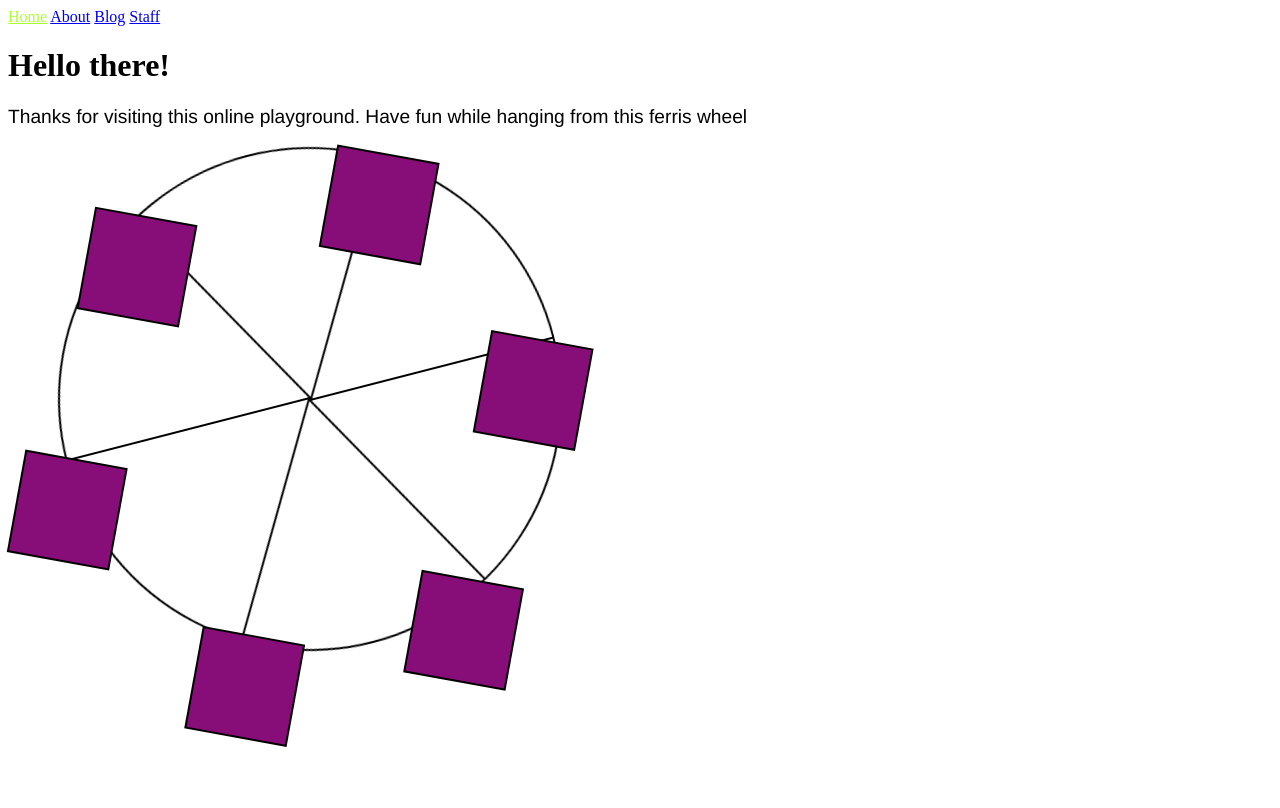
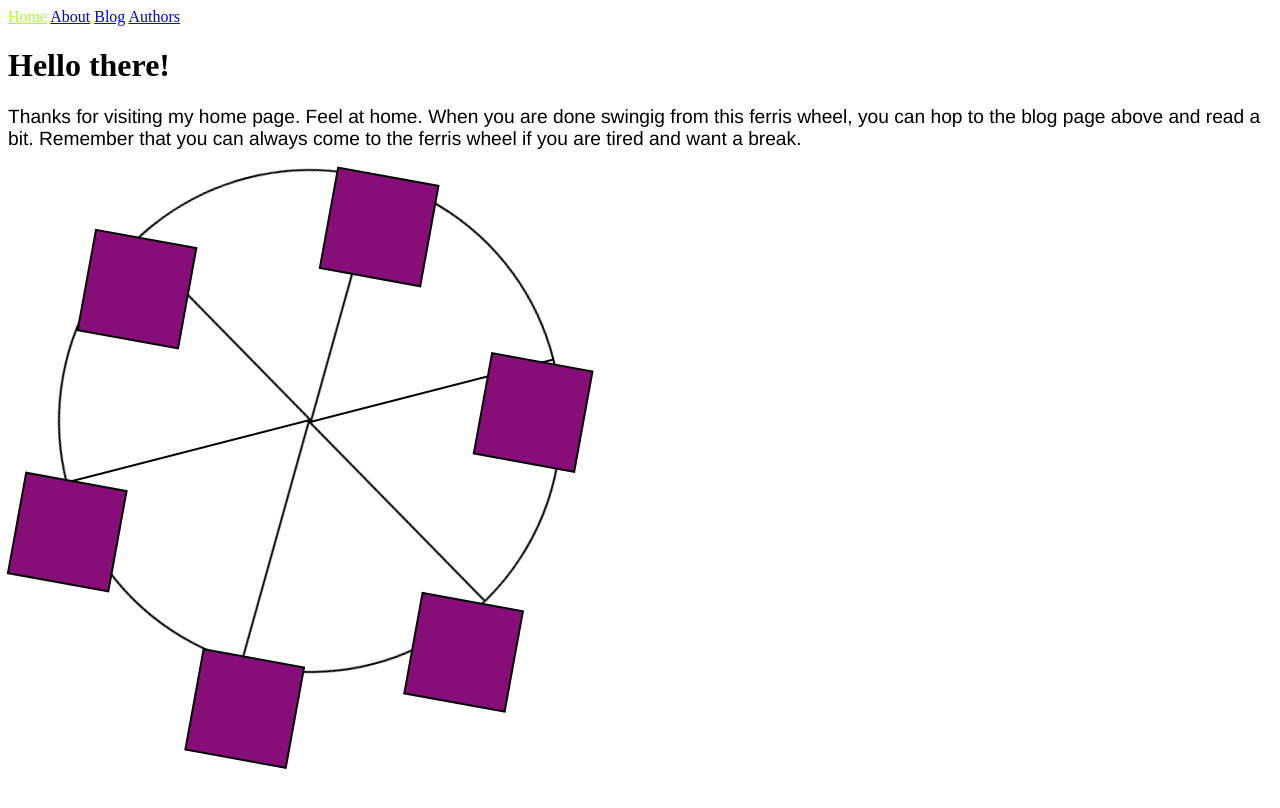
Before and after one commit to habasweiny/habasweiny.github.io, a Jekyll site: the page built from index.html, in a window 1280 px wide. Shown: the top 808 px of the page. Built offline with Jekyll 4.4.1, drawn with Linux system fonts in a browser that asks for light colours.

Commit message:
REMOVED ted as author

```diff
--- a/_data/navigation.yml
+++ b/_data/navigation.yml
@@ -4,5 +4,5 @@
   link: /about.html
 - name: Blog
   link: /blog.html
-- name: Staff
+- name: Authors
   link: /staff.html
--- a/index.html
+++ b/index.html
@@ -12,7 +12,8 @@ title: Home
   <body>
     <div>
       <h1>Hello there!</h1>
-      <p class="paragraph">Thanks for visiting this online playground. Have fun while hanging from this ferris wheel</p>
+      <p class="paragraph">Thanks for visiting my home page. Feel at home. When you are done swingig from this ferris wheel, you can hop to the blog page above and read a bit.
+        Remember that you can always come to the ferris wheel if you are tired and want a break.</p>
 
     <div class="wheel">
       <span class="line"></span>
```
